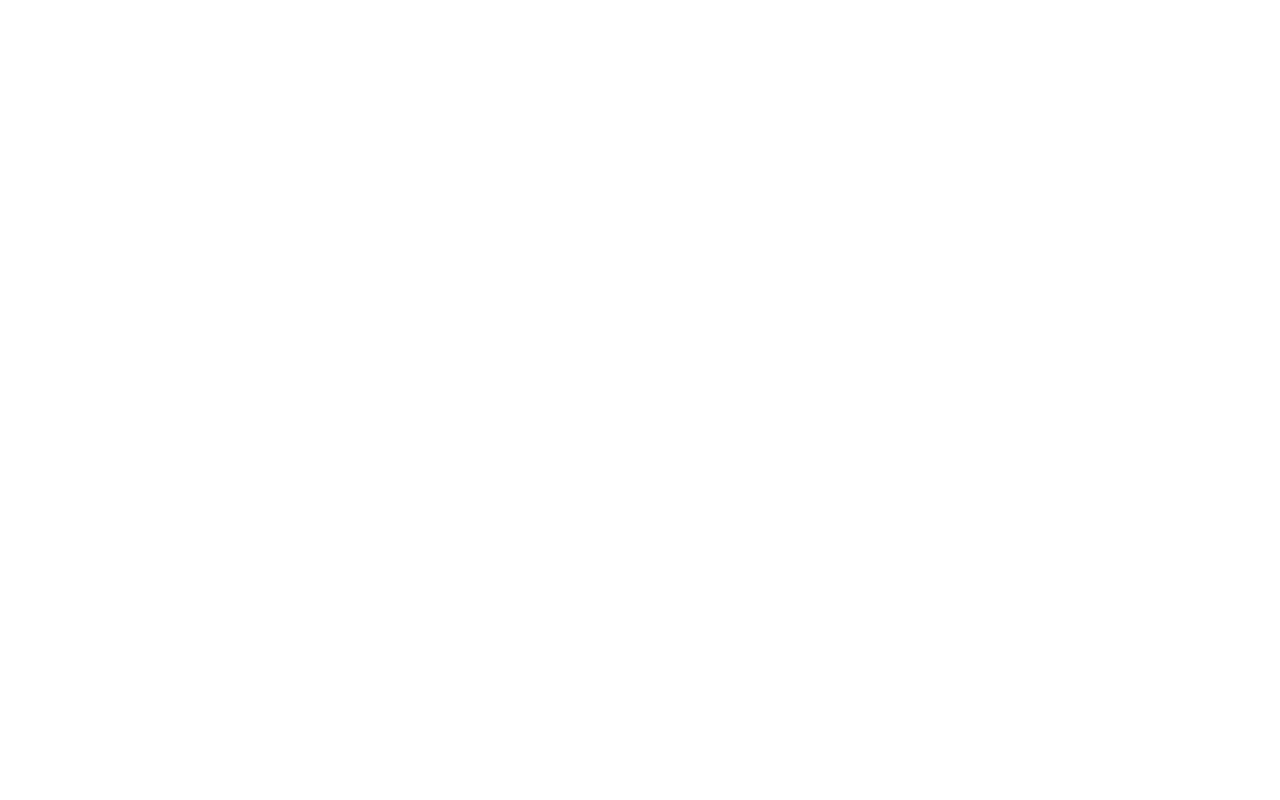
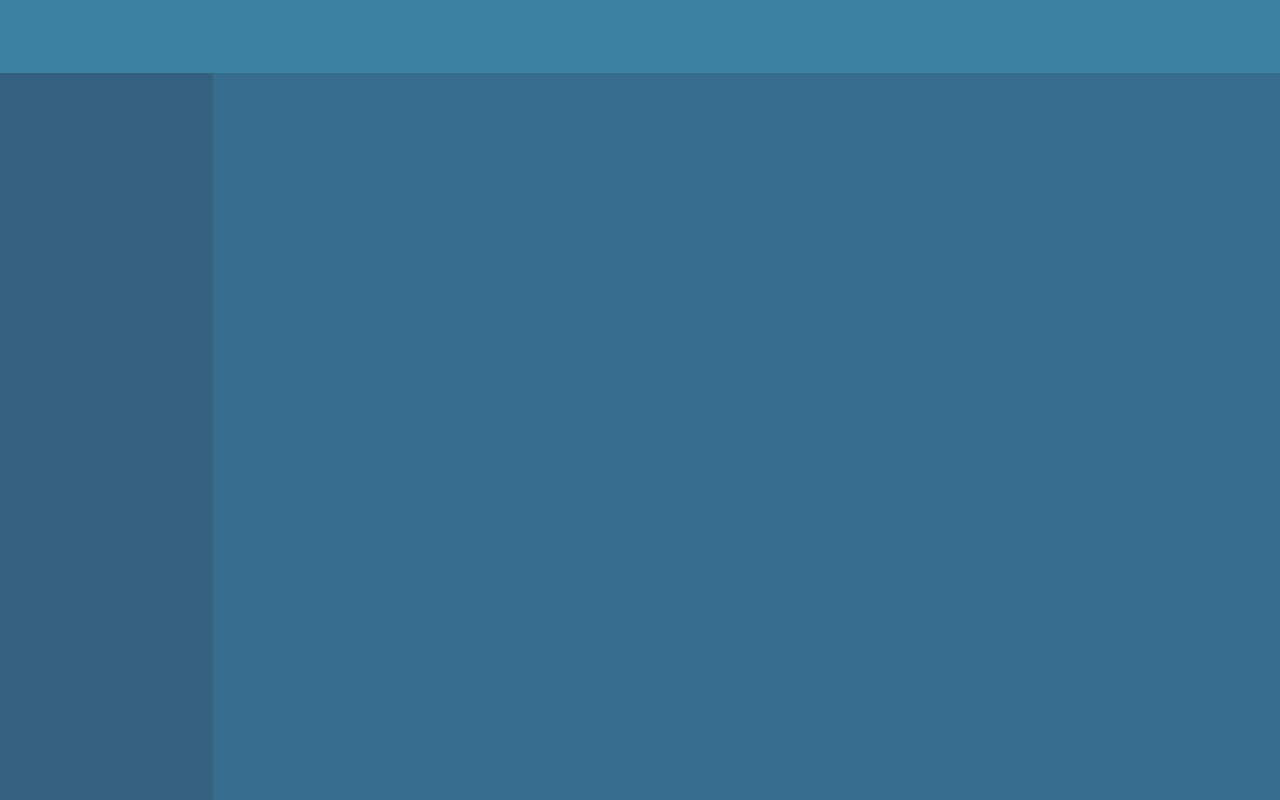
Before and after one commit to halldor03/todo-list, a website built with webpack: page dist/index.html in a window 1280 px wide. Built offline with Linux system fonts and the light colour scheme.

Commit message:
Started working on css

```diff
--- a/src/styles.css
+++ b/src/styles.css
@@ -0,0 +1,40 @@
+/* to show boxes */
+/* * {
+  border: 1px black solid;
+} */
+
+/* simple reset */
+* {
+  padding: 0px;
+  margin: 0px;
+  box-sizing: border-box;
+  font-family: "Segoe UI", Tahoma, Geneva, Verdana, sans-serif;
+  font-size: 16px;
+  text-decoration: none;
+  color: inherit;
+}
+
+#content {
+  height: 100vh;
+  display: grid;
+  grid-template-rows: 1fr 10fr;
+  grid-template-columns: 1fr 5fr;
+  grid-template-areas:
+    "header header"
+    "sidebar main";
+}
+
+header {
+  grid-area: header;
+  background-color: #3d81a3;
+}
+
+.sidebar {
+  grid-area: sidebar;
+  background-color: #33617f;
+}
+
+main {
+  grid-area: main;
+  background-color: #376e90;
+}
```
Also changed, not shown: dist/index.html, dist/main.js.
